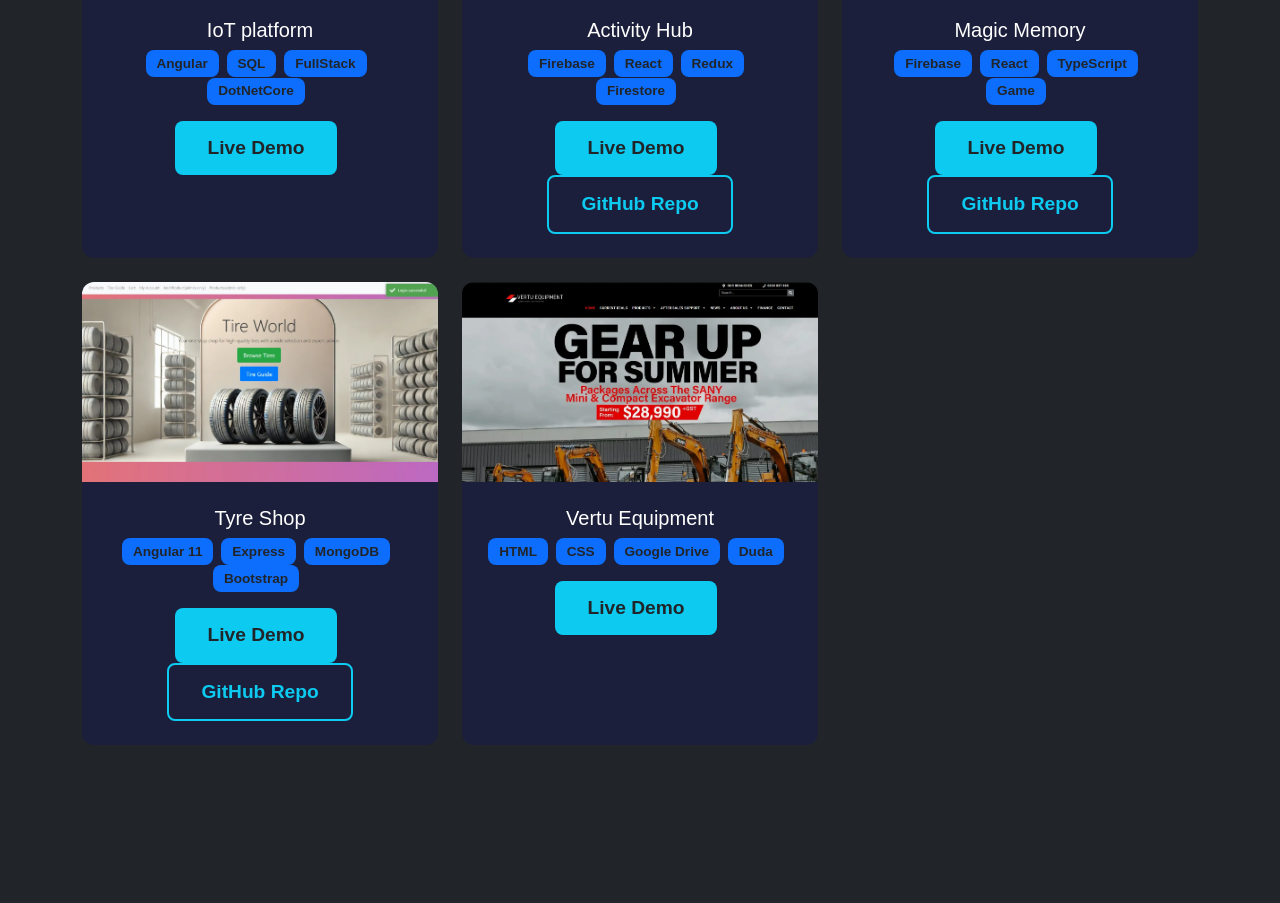
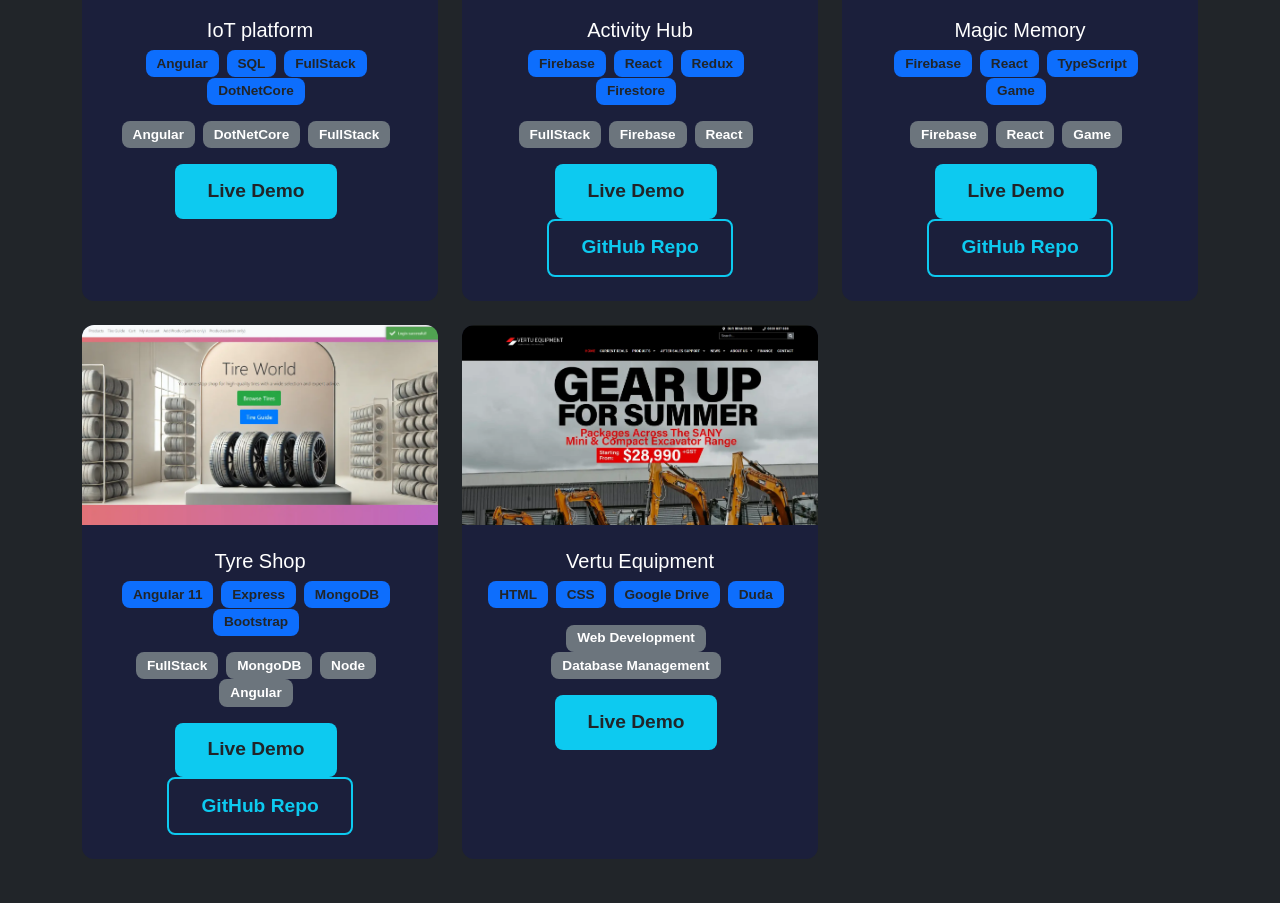
Before and after one commit to SimonS2019/portfolio, an Angular app: page / in a window 1280 px wide. Shown: the part 4040-4943 px from the top of the page. Built offline with nearby package versions, Linux system fonts and the light colour scheme.

Commit message:
feat: add tags display to project cards and modal; implement tag formatting method

```diff
--- a/src/app/projects/projects.component.css
+++ b/src/app/projects/projects.component.css
@@ -57,6 +57,21 @@
     font-weight: bold;
 }
 
+/* Tags Badges */
+.tags {
+    margin-top: 1rem;
+}
+
+.tags .badge {
+    margin-right: 0.5rem;
+    background-color: #6c757d; /* Secondary color */
+    color: #ffffff;
+    border-radius: 8px;
+    font-size: 0.85rem;
+    padding: 0.5em 0.8em;
+    font-weight: bold;
+}
+
 /* Project Buttons */
 .project-buttons .btn {
     font-weight: bold;
--- a/src/app/projects/projects.component.html
+++ b/src/app/projects/projects.component.html
@@ -11,6 +11,10 @@
 
                         <div class="technologies">
                             <span *ngFor="let tech of project.technologies" class="badge bg-primary">{{ tech }}</span>
+                        </div>
+
+                        <div class="tags">
+                            <span *ngFor="let tag of project.tags" class="badge bg-secondary">{{ tag }}</span>
                         </div>
 
                         <div class="project-buttons mt-3">
@@ -37,6 +41,7 @@
     <div class="modal-body" style="color: black;">
         <img [src]="selectedProject?.image" class="img-fluid" [alt]="selectedProject?.title">
         <p style="margin-top: 30px;">{{ selectedProject?.description }}</p>
+        <p><strong>Tags:</strong> {{ formatTags(selectedProject?.tags || []) }}</p>
     </div>
     <div class="modal-footer">
         <button type="button" class="btn btn-secondary" (click)="modal.close('Close click')">Close</button>
--- a/src/app/projects/projects.component.ts
+++ b/src/app/projects/projects.component.ts
@@ -82,8 +82,12 @@
     });
   }
 
+  formatTags(tags: ProjectTag[]): string {
+    return tags.join(', ');
+  }
+
   openModal(project: Project): void {
     this.selectedProject = project;
     this.modalRef = this.modalService.open(this.projectModal, { centered: true, size: 'xl' });
+  }
 }
-}
```
